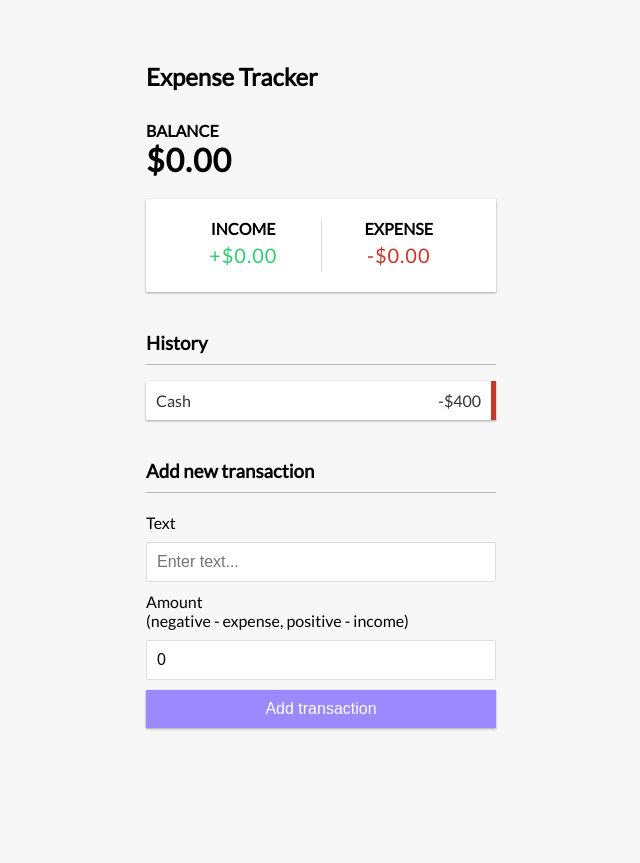
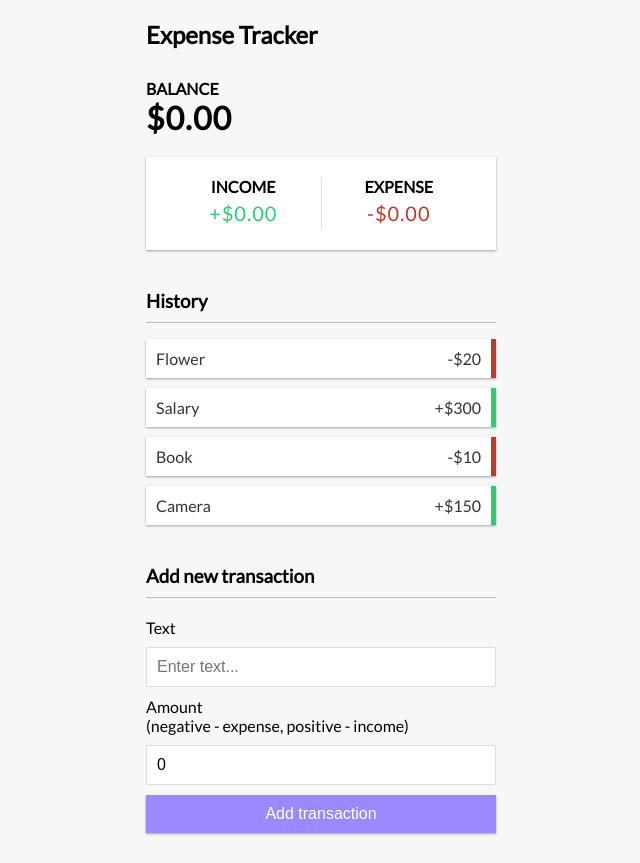
Before and after one commit to kaustuvkaran01/Expense-tracker, a React (Create React App) app in the folder frontend/: page / in a window 1280 px wide. Shown: the whole page, without its empty margins (319-959 px from the left). Before the commit the page ends 800 px from the top, so only its background shows below. Built offline with nearby package versions, Linux system fonts and the light colour scheme.

Commit message:
add: Global state

```diff
--- a/frontend/src/App.js
+++ b/frontend/src/App.js
@@ -4,9 +4,11 @@
 import IncomeExpenses from "./components/IncomeExpenses";
 import TransactionList from "./components/TransactionList";
 import AddTransaction from "./components/AddTransaction";
+
+import { GlobalProvider } from "./context/GlobalState";
 function App() {
 	return (
-		<div>
+		<GlobalProvider>
 			<Header />
 			<div className="container">
 				<Balance />
@@ -14,7 +16,7 @@
 				<TransactionList />
 				<AddTransaction />
 			</div>
-		</div>
+		</GlobalProvider>
 	);
 }
 
--- /dev/null
+++ b/frontend/src/components/Transaction.js
@@ -0,0 +1,14 @@
+import React from "react";
+
+export default function Transaction({ transaction }) {
+	const sign = transaction.amount > 0 ? "+" : "-";
+	return (
+		<li className={transaction.amount > 0 ? "plus" : "minus"}>
+			{transaction.text}{" "}
+			<span>
+				{sign}${Math.abs(transaction.amount)}
+			</span>
+			<button className="delete-btn">x</button>
+		</li>
+	);
+}
--- a/frontend/src/components/TransactionList.js
+++ b/frontend/src/components/TransactionList.js
@@ -1,14 +1,18 @@
-import React from "react";
+import React, { useContext } from "react";
+import { GlobalContext } from "../context/GlobalState";
+
+import Transaction from "./Transaction";
 
 export default function TransactionList() {
+	const { transactions } = useContext(GlobalContext);
+	// console.log(context);
 	return (
 		<div>
 			<h3>History</h3>
 			<ul id="list" className="list">
-				<li className="minus">
-					Cash <span>-$400</span>
-					<button className="delete-btn">x</button>
-				</li>
+				{transactions.map((transaction) => {
+					return <Transaction key={transaction.id} transaction={transaction} />;
+				})}
 			</ul>
 		</div>
 	);
--- /dev/null
+++ b/frontend/src/context/AppReducer.js
@@ -0,0 +1,6 @@
+export default (state, action) => {
+	switch (action.type) {
+		default:
+			return state;
+	}
+};
--- /dev/null
+++ b/frontend/src/context/GlobalState.js
@@ -0,0 +1,29 @@
+import React, { createContext, useReducer } from "react";
+import AppReducer from "./AppReducer";
+//create an init state
+
+const initialState = {
+	transactions: [
+		{ id: 1, text: "Flower", amount: -20 },
+		{ id: 2, text: "Salary", amount: 300 },
+		{ id: 3, text: "Book", amount: -10 },
+		{ id: 4, text: "Camera", amount: 150 },
+	],
+};
+// Create context with the name Global Context
+export const GlobalContext = createContext(initialState);
+
+//now we need to create a Provider component to wrap everything in
+
+export const GlobalProvider = ({ children }) => {
+	const [state, dispatch] = useReducer(AppReducer, initialState);
+	return (
+		<GlobalContext.Provider
+			value={{
+				transactions: state.transactions,
+			}}
+		>
+			{children}
+		</GlobalContext.Provider>
+	);
+};
```
